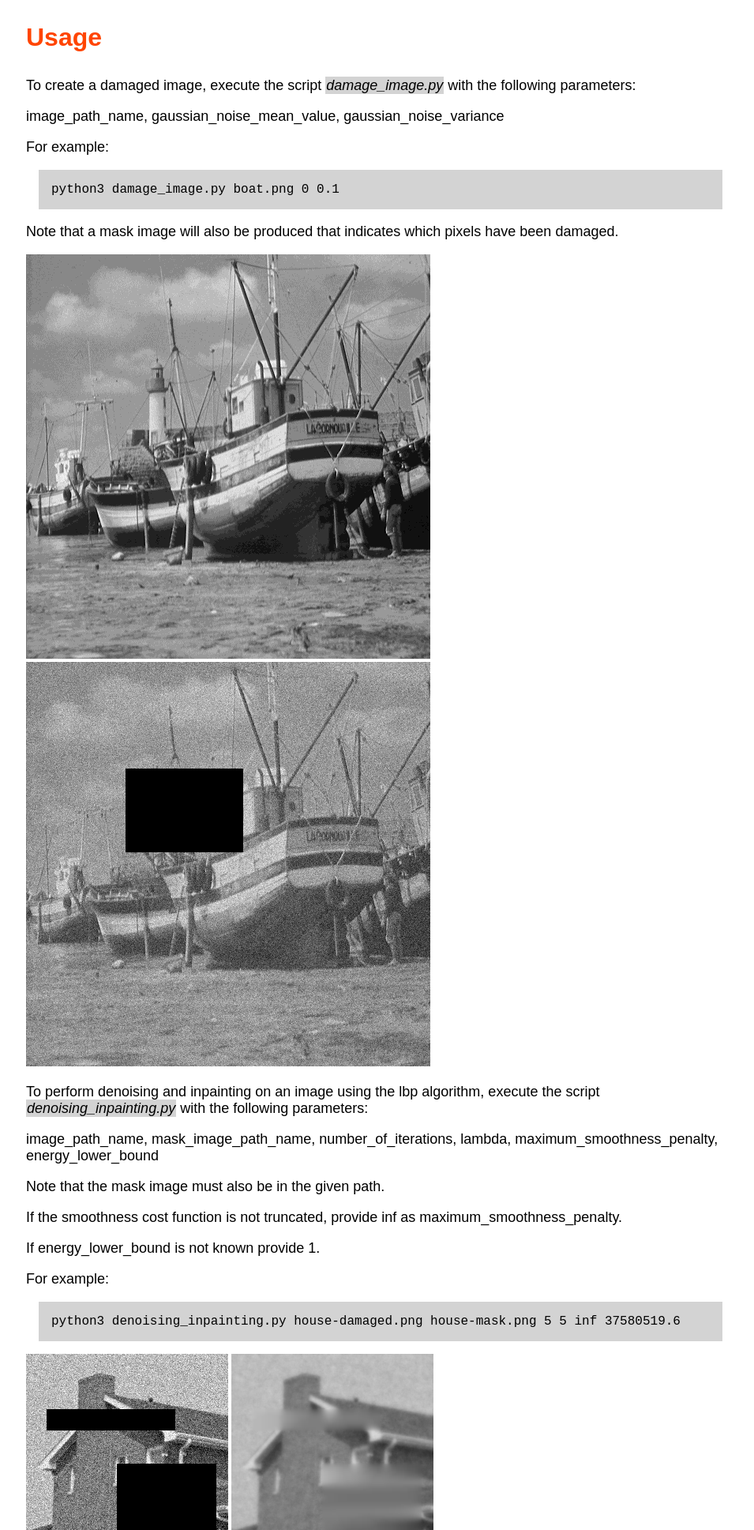
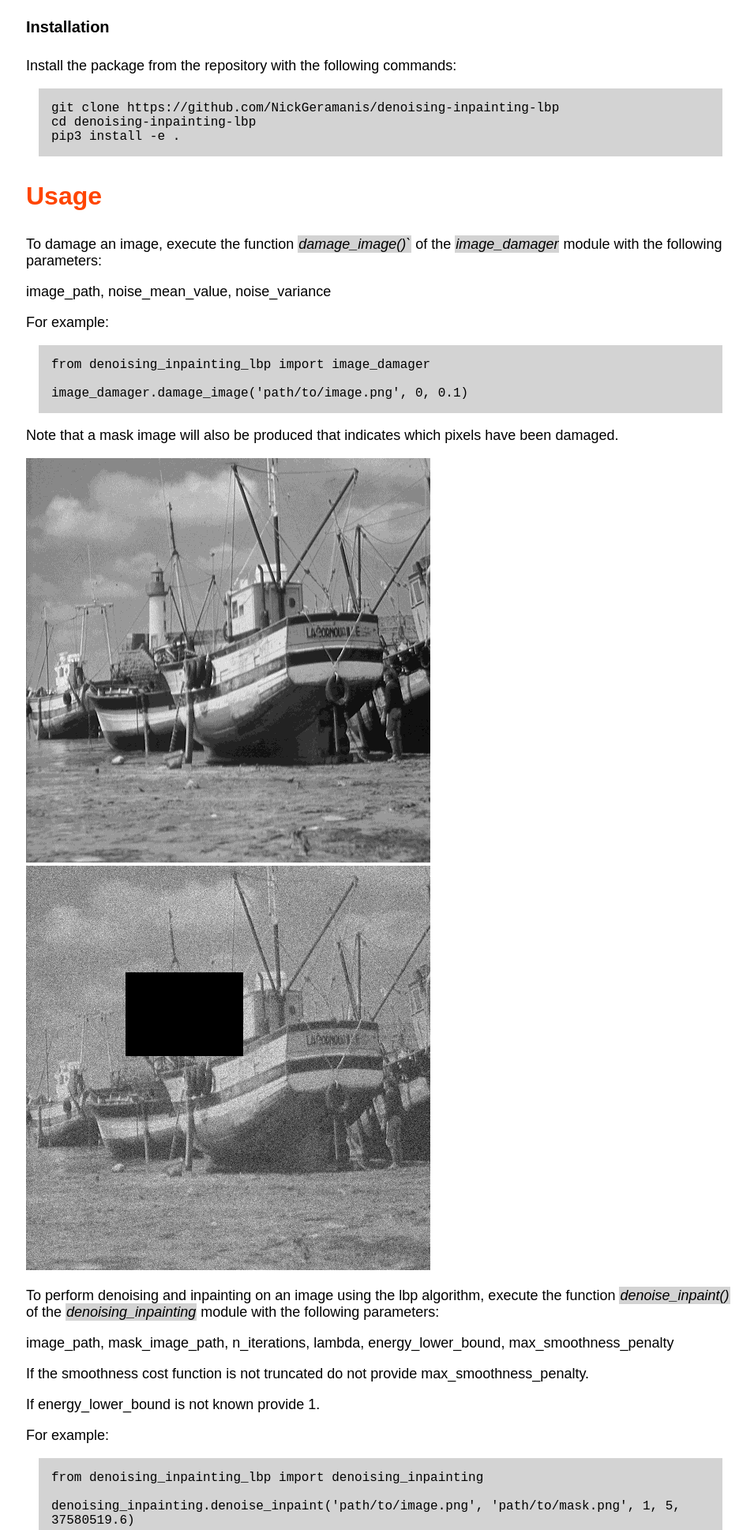
Before and after one commit to NickGeramanis/denoising-inpainting-lbp, a plain HTML site: page index.html in a window 1280 px wide. Shown: the part 863-2800 px from the top of the page at 79% size, without its empty margins (325-1280 px from the left). Drawn offline with Linux system fonts and the light colour scheme.

Commit message:
Updated index.html

```diff
--- a/index.html
+++ b/index.html
@@ -24,17 +24,17 @@
         />
       </a>
       <h2>
-        This project provides an implementation of the loopy belief propagation
+        This package provides an implementation of the loopy belief propagation
         (LBP) algorithm in denoising and inpainting greyscale images.
       </h2>
       <h3 id="description">Description</h3>
-      <p>This project contains 2 scripts:</p>
+      <p>This package contains 2 modules:</p>
       <p>
-        <quote>damage_image.py</quote>
+        <quote>image_damager</quote>
         : Add Gaussian noise to an image and destroy a portion of it.
       </p>
       <p>
-        <quote>denoising_inpainting.py</quote>
+        <quote>denoising_inpainting</quote>
         : Denoise and inpaint an image using the LBP algorithm. The current
         implementation can take many hours for a high number of iterations or
         high resolution images.
@@ -61,15 +61,29 @@
         <li>OpenCV</li>
         <li>Matplotlib</li>
       </ul>
+      <h4>Installation</h4>
+      <p>
+        Install the package from the repository with the following commands:
+      </p>
+      <code>
+        git clone https://github.com/NickGeramanis/denoising-inpainting-lbp
+        <br />
+        cd denoising-inpainting-lbp <br />
+        pip3 install -e .
+      </code>
       <h3 id="usage">Usage</h3>
       <p>
-        To create a damaged image, execute the script
-        <quote>damage_image.py</quote>
-        with the following parameters:
+        To damage an image, execute the function
+        <quote>damage_image()`</quote> of the
+        <quote>image_damager</quote> module with the following parameters:
       </p>
-      <p>image_path_name, gaussian_noise_mean_value, gaussian_noise_variance</p>
+      <p>image_path, noise_mean_value, noise_variance</p>
       <p>For example:</p>
-      <code>python3 damage_image.py boat.png 0 0.1</code>
+      <code>
+        from denoising_inpainting_lbp import image_damager <br />
+        <br />
+        image_damager.damage_image('path/to/image.png', 0, 0.1)
+      </code>
       <p>
         Note that a mask image will also be produced that indicates which pixels
         have been damaged.
@@ -78,26 +92,27 @@
       <img alt="Damaged image" src="images/boat-damaged.png" />
       <p>
         To perform denoising and inpainting on an image using the lbp algorithm,
-        execute the script
-        <quote>denoising_inpainting.py</quote>
-        with the following parameters:
+        execute the function <quote>denoise_inpaint()</quote> of the
+        <quote>denoising_inpainting</quote> module with the following
+        parameters:
       </p>
       <p>
-        image_path_name, mask_image_path_name, number_of_iterations, lambda,
-        maximum_smoothness_penalty, energy_lower_bound
+        image_path, mask_image_path, n_iterations, lambda, energy_lower_bound,
+        max_smoothness_penalty
       </p>
-      <p>Note that the mask image must also be in the given path.</p>
       <p>
-        If the smoothness cost function is not truncated, provide inf as
-        maximum_smoothness_penalty.
+        If the smoothness cost function is not truncated do not provide
+        max_smoothness_penalty.
       </p>
       <p>If energy_lower_bound is not known provide 1.</p>
       <p>For example:</p>
       <code>
-        python3 denoising_inpainting.py house-damaged.png house-mask.png 5 5 inf
-        37580519.6
+        from denoising_inpainting_lbp import denoising_inpainting <br />
+        <br />
+        denoising_inpainting.denoise_inpaint('path/to/image.png',
+        'path/to/mask.png', 1, 5, 37580519.6)
       </code>
-      <img src="images/house-damaged.png" alt="Damaged image of a house" />
+      <img src="images/house.png" alt="Damaged image of a house" />
       <img src="images/house-labeled.png" alt="Image after LBP" />
       <p>
         Furthermore, some unit tests have been implemented in folder
```
Also changed, not shown: images/house-damaged.png (deleted).
